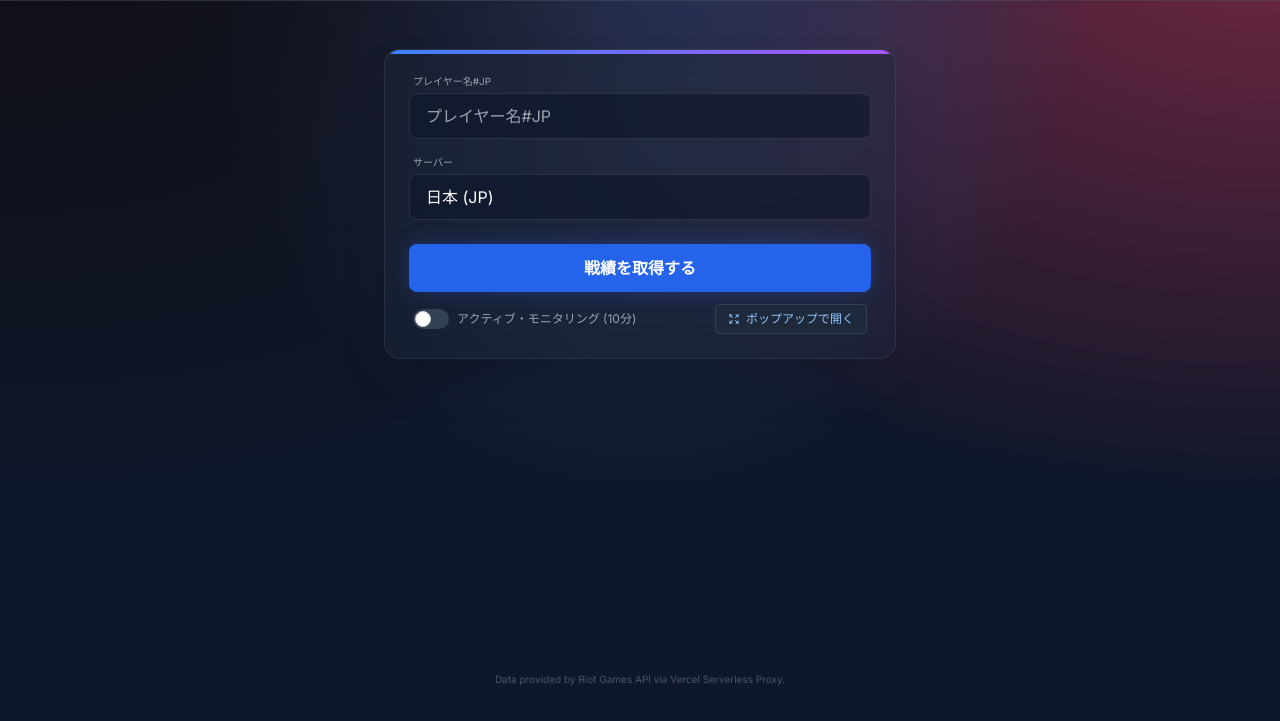
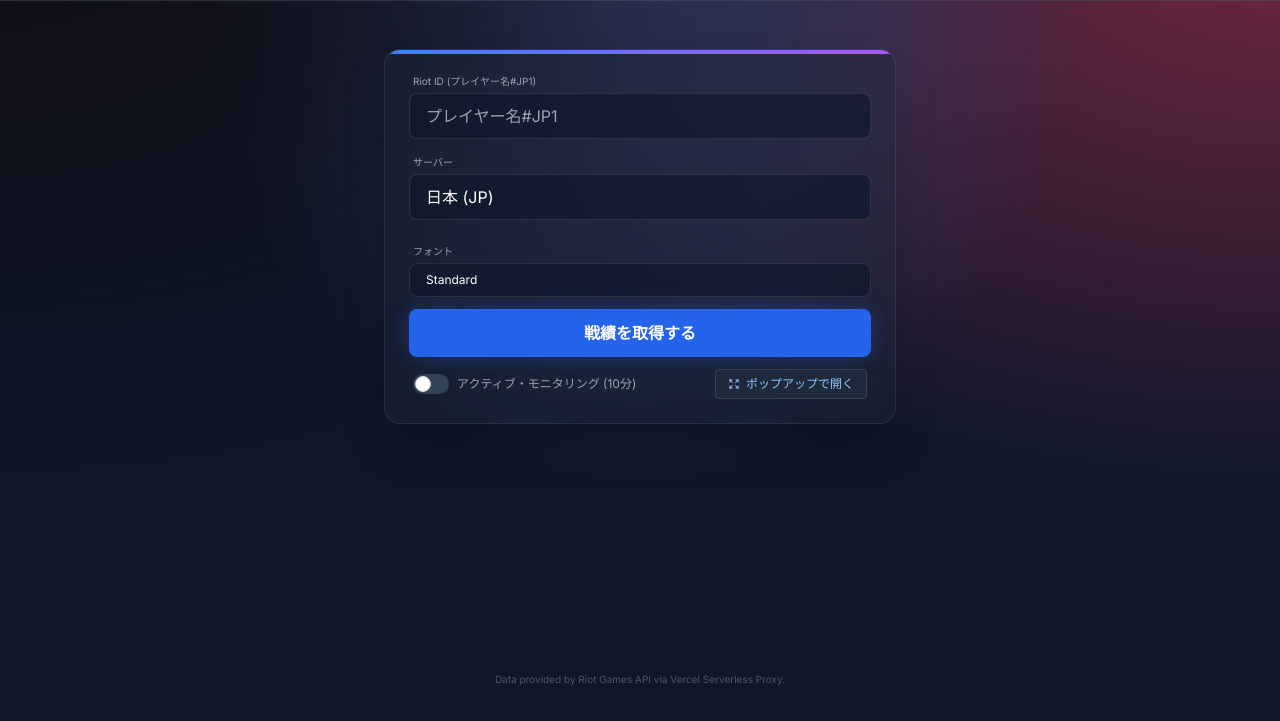
Before and after one commit to Ryokudou/lol-rank-checker, a website: page public/index.html in a window 1280 px wide. Both pictures are taken after a click on the button "ポップアップで開く". Shown: the part 73-794 px from the top of the page. Drawn offline with nearby package versions, Linux system fonts and the light colour scheme.

Commit message:
Update index.html

```diff
--- a/public/index.html
+++ b/public/index.html
@@ -578,14 +578,13 @@
                                     <label class="block text-[10px] text-gray-400 mb-1 ml-1"
                                         data-i18n="lblGameName">Riot ID (Name#Tag)</label>
                                     <input type="text" id="gameName" placeholder="Name#Tag"
-                                        class="w-full glass-input rounded-lg px-4 py-2.5"
-                                        data-i18n-placeholder="phGameName">
+                                        class="w-full glass-input rounded-lg px-4 py-2.5">
                                     <input type="hidden" id="tagLine" value="">
                                 </div>
                                 <div>
                                     <label class="block text-[10px] text-gray-400 mb-1 ml-1"
                                         data-i18n="lblRegion">Region</label>
-                                    <select id="region"
+                                    <select id="region" onchange="updateDynamicInputText()"
                                         class="w-full glass-input rounded-lg px-4 py-2.5 appearance-none cursor-pointer">
                                         <option value="jp1" selected>Japan (JP)</option>
                                         <option value="na1">North America (NA)</option>
@@ -599,6 +598,24 @@
                                     <div id="historyList" class="flex flex-wrap gap-2 mb-2"></div>
                                 </div>
                                 <div class="flex flex-col gap-3 mt-2">
+                                    <div class="w-full">
+                                        <label class="block text-[10px] text-gray-400 mb-1 ml-1"
+                                            data-i18n="lblFont">Font Style</label>
+                                        <select id="fontSelect" onchange="changeFont()"
+                                            class="w-full glass-input rounded-lg px-4 py-2 appearance-none cursor-pointer text-xs">
+                                            <option
+                                                value="'Inter', 'Noto Sans JP', 'Noto Sans KR', 'Noto Sans SC', sans-serif">
+                                                Standard</option>
+                                            <option value="'Meiryo', sans-serif">メイリオ (Meiryo)</option>
+                                            <option value="'Yu Gothic', sans-serif">游ゴシック (Yu Gothic)</option>
+                                            <option value="'MS PGothic', sans-serif">MS Pゴシック (MS PGothic)</option>
+                                            <option value="'Yu Mincho', 'MS Mincho', serif">游明朝 (Cool)</option>
+                                            <option value="'HG Maru Gothic M-PRO', 'Comic Sans MS', sans-serif">
+                                                HG丸ｺﾞｼｯｸM-PRO (Cute)</option>
+                                            <option value="'HGP Soei Kakupoptai', sans-serif">HGP創英角ﾎﾟｯﾌﾟ体 (Pop)
+                                            </option>
+                                        </select>
+                                    </div>
                                     <button onclick="startFetch()" id="searchBtn"
                                         class="w-full bg-blue-600 hover:bg-blue-500 text-white font-bold py-3 rounded-lg transition-all shadow-[0_0_20px_rgba(37,99,235,0.3)] hover:shadow-[0_0_30px_rgba(37,99,235,0.5)] active:scale-[0.98]">
                                         <span data-i18n="btnSearch">Fetch Stats</span>
@@ -827,6 +844,17 @@
         let isLiveMode = false;
         let isChromaKey = false;
         let currentStatsColor = localStorage.getItem('lol_stats_color') || '#ffffff';
+        let currentFont = localStorage.getItem('lol_custom_font') || "'Inter', 'Noto Sans JP', 'Noto Sans KR', 'Noto Sans SC', sans-serif";
+
+        function changeFont() {
+            const font = document.getElementById('fontSelect').value;
+            currentFont = font;
+            document.body.style.fontFamily = font;
+            localStorage.setItem('lol_custom_font', font);
+            try {
+                broadcastChannel.postMessage({ type: 'changeFont', font: font });
+            } catch (e) { }
+        }
 
         function setStatsColor(color) {
             currentStatsColor = color;
@@ -876,6 +904,7 @@
                 phTagLine: "#タグ",
                 lblRegion: "サーバー",
                 lblHistory: "最近の検索",
+                lblFont: "フォント",
                 lblAutoRefresh: "アクティブ・モニタリング (10分)",
                 btnSearch: "戦績を取得する",
                 btnPopup: "ポップアップで開く",
@@ -912,6 +941,7 @@
                 phTagLine: "#Tag",
                 lblRegion: "Region",
                 lblHistory: "Recent Searches",
+                lblFont: "Font Style",
                 lblAutoRefresh: "Active Monitoring (10m)",
                 btnSearch: "Fetch Stats",
                 btnPopup: "Open Popup Window",
@@ -948,6 +978,7 @@
                 phTagLine: "#태그",
                 lblRegion: "지역",
                 lblHistory: "최근 검색",
+                lblFont: "폰트",
                 lblAutoRefresh: "액티브 모니터링 (10분)",
                 btnSearch: "전적 검색",
                 btnPopup: "팝업 열기",
@@ -984,6 +1015,7 @@
                 phTagLine: "#标签",
                 lblRegion: "服务器",
                 lblHistory: "最近搜索",
+                lblFont: "字体",
                 lblAutoRefresh: "主动监控 (10分钟)",
                 btnSearch: "查询战绩",
                 btnPopup: "悬浮窗显示",
@@ -1039,6 +1071,10 @@
         window.addEventListener('resize', adjustAppScale);
 
         document.addEventListener('DOMContentLoaded', () => {
+            document.body.style.fontFamily = currentFont;
+            const fontSelect = document.getElementById('fontSelect');
+            if (fontSelect) fontSelect.value = currentFont;
+
             if (!isPopupWindow && window.location.protocol === 'file:') {
                 alert(t('alertServerRequired'));
             }
@@ -1074,6 +1110,10 @@
 
                     const lang = parsed.lang || 'ja';
                     document.getElementById('langSelect').value = lang;
+                    const font = parsed.font || "'Inter', 'Noto Sans JP', 'Noto Sans KR', 'Noto Sans SC', sans-serif";
+                    document.body.style.fontFamily = font;
+                    currentFont = font;
+
                     changeLanguage();
                     updateModeBtn(); // ボタン表示更新
                     renderPopupContent();
@@ -1100,6 +1140,9 @@
                     document.querySelectorAll('.cq-stat-value').forEach(el => {
                         el.style.color = currentStatsColor;
                     });
+                } else if (event.data.type === 'changeFont') {
+                    document.body.style.fontFamily = event.data.font;
+                    currentFont = event.data.font;
                 }
             };
         }
@@ -1169,6 +1212,36 @@
             });
 
             updateModeBtn();
+            updateDynamicInputText();
+        }
+
+        function updateDynamicInputText() {
+            const lang = document.getElementById('langSelect').value;
+            let tag = document.getElementById('region').value.toUpperCase();
+            if (tag === 'KR') tag = 'KR1';
+
+            let baseName = "Player Name";
+            let hash = "#";
+
+            if (lang === 'ja') {
+                baseName = "プレイヤー名";
+                hash = "#";
+            } else if (lang === 'ko') {
+                baseName = "プレイヤー名";
+                hash = "＃";
+                tag = tag.replace(/[0-9]/g, function (s) {
+                    return String.fromCharCode(s.charCodeAt(0) + 0xFEE0);
+                });
+            } else if (lang === 'zh') {
+                baseName = "玩家名称";
+            }
+
+            const combinedText = baseName + hash + tag;
+            const gameNameInput = document.getElementById('gameName');
+            const gameNameLabel = document.querySelector('label[data-i18n="lblGameName"]');
+
+            if (gameNameInput) gameNameInput.placeholder = combinedText;
+            if (gameNameLabel) gameNameLabel.innerText = 'Riot ID (' + combinedText + ')';
         }
 
         function saveToHistory(name, tag, region) {
@@ -1370,7 +1443,8 @@
             localStorage.setItem('lol_rank_sync_data', JSON.stringify({
                 data: currentData,
                 isLiveMode: isLiveMode,
-                lang: document.getElementById('langSelect').value
+                lang: document.getElementById('langSelect').value,
+                font: currentFont
             }));
 
             // 新しいウィンドウを開く
```
